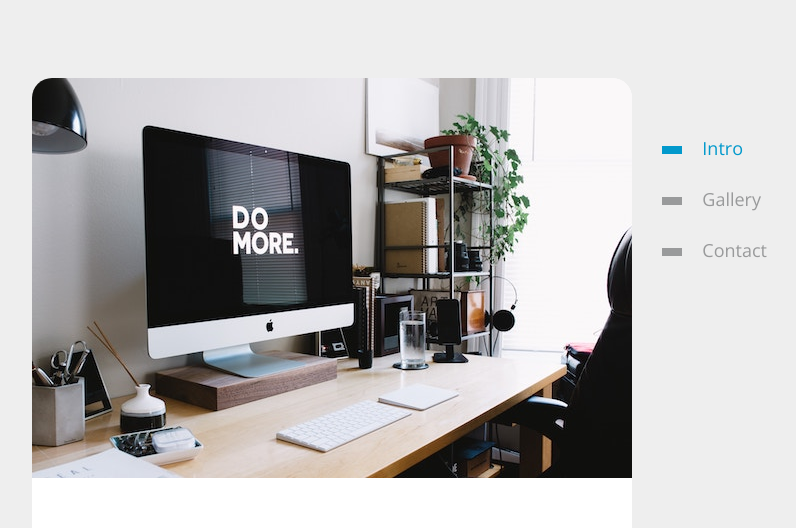
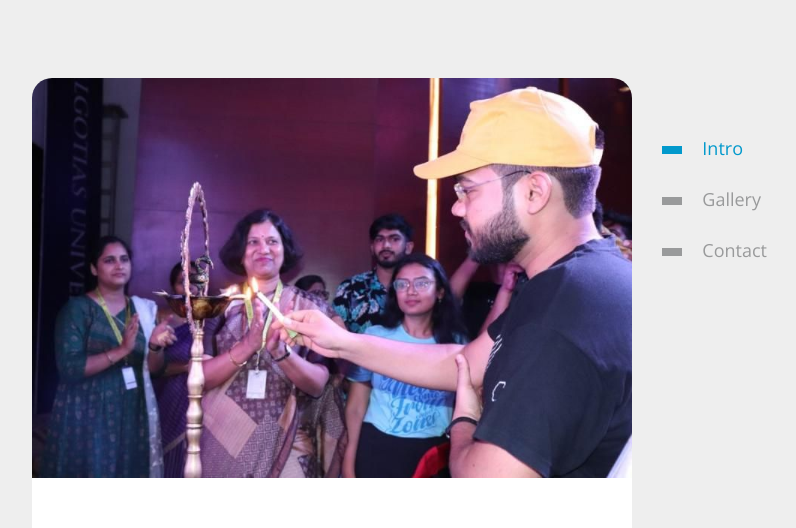
Before and after one commit to anantkpandey/masterakp.github.io, a plain HTML site: page index.html in a window 1280 px wide. Shown: the part 147-675 px from the top of the page, without its empty margins (308-1104 px from the left). Drawn offline with nearby package versions, Linux system fonts and the light colour scheme.

Commit message:
Update index.html

```diff
--- a/index.html
+++ b/index.html
@@ -32,7 +32,7 @@
       </nav>
       <div class="tm-content-container">
         <figure class="mb-0">
-          <img src="img/img-1.jpg" alt="Image" class="img-fluid tm-img" />
+          <img src="img/goh.png" alt="Image" class="img-fluid tm-img" />
         </figure>
         <div class="tm-content">
           <h2 class="tm-page-title">Master Anant Kumar Pandey</h2>
```
